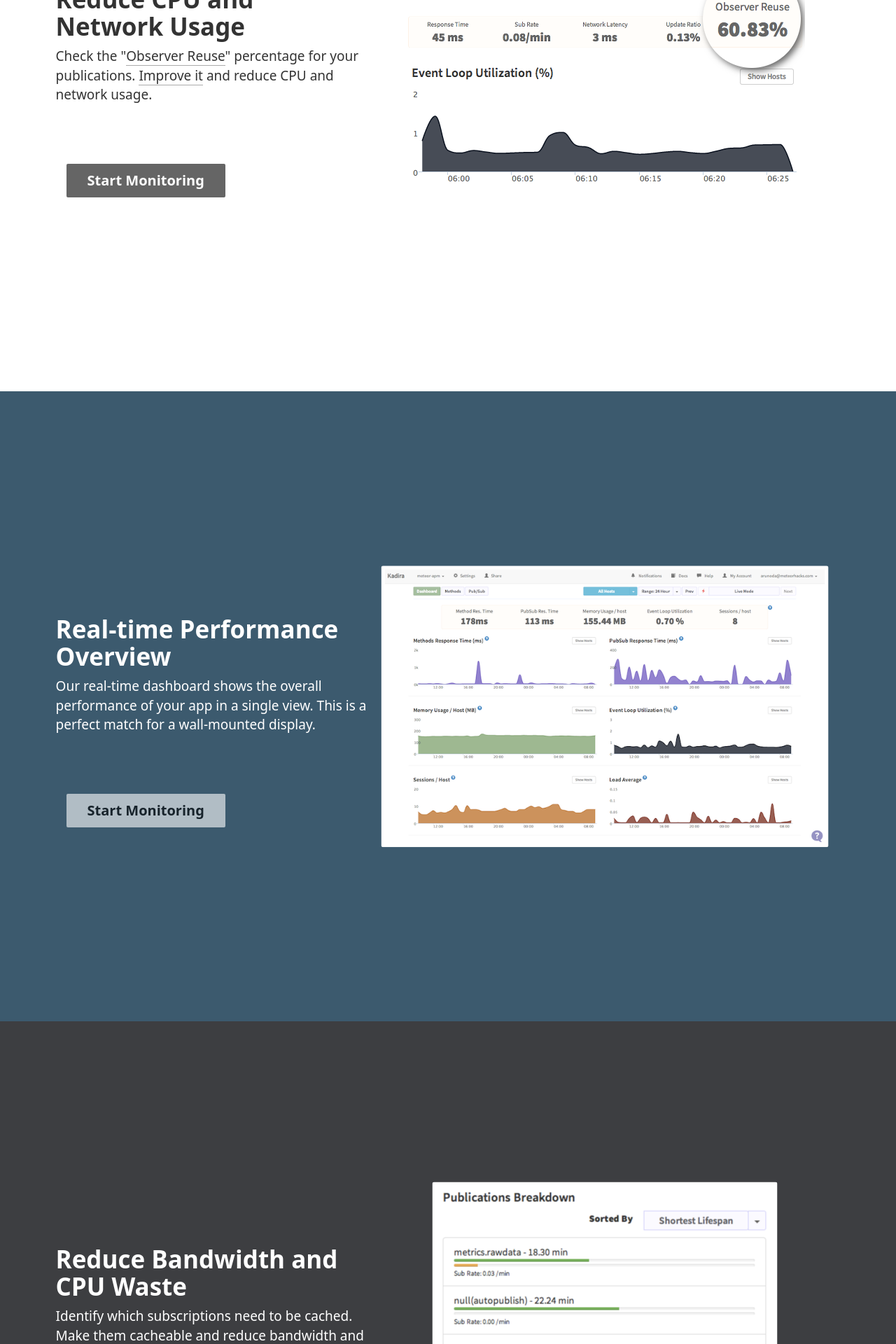
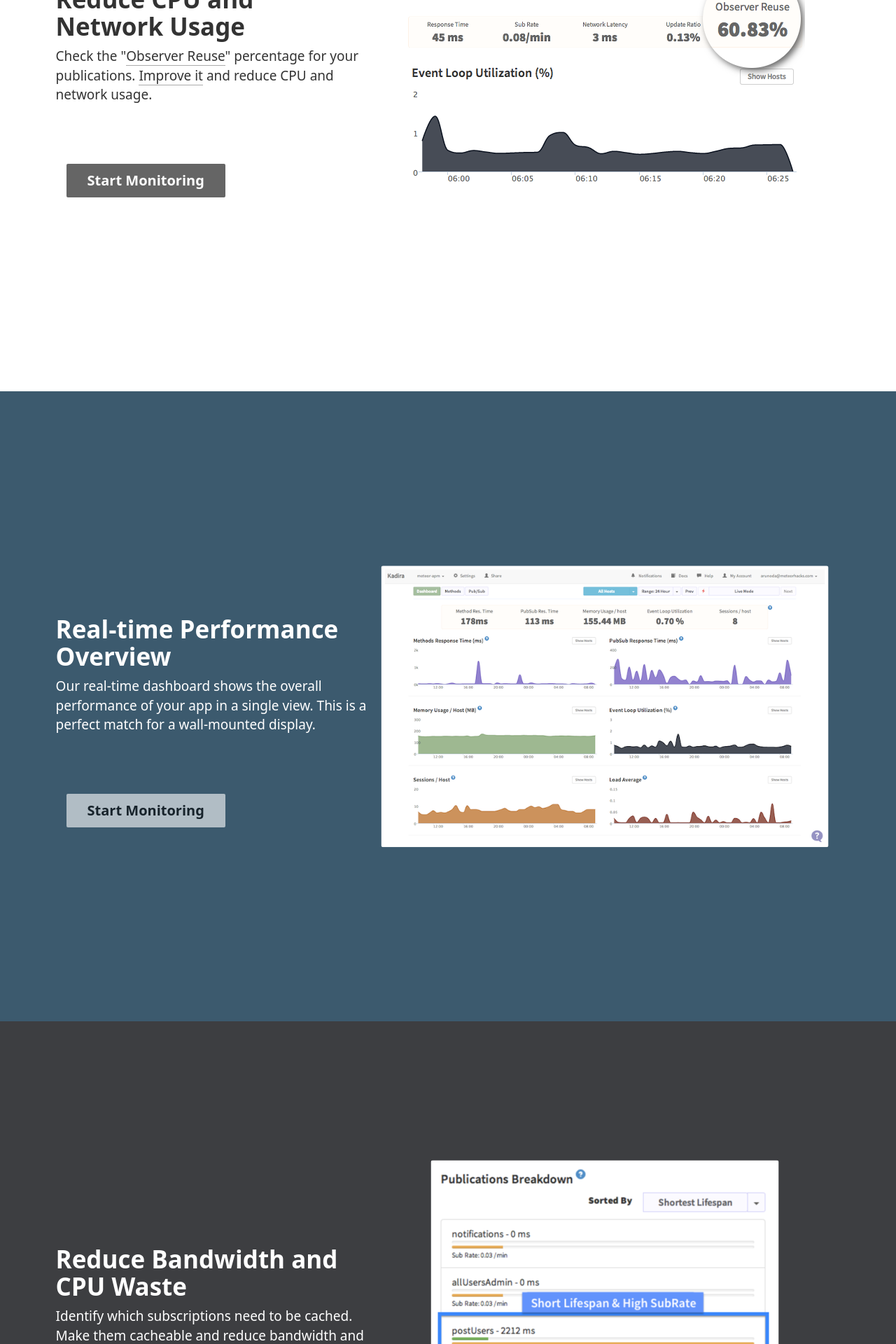
Before and after one commit to kadiraio/kadiraio.github.io, a Jekyll site: the page built from index.html, in a window 1280 px wide. Shown: the part 4480-6400 px from the top of the page at 70% size. Built offline with Jekyll 4.4.1, drawn with Linux system fonts in a browser that asks for light colours; the list of posts is cut into pages by our own code.

Commit message:
updated images

```diff
--- a/_layouts/home.html
+++ b/_layouts/home.html
@@ -186,7 +186,7 @@
           <a href="/pricing.html" class="btn btn-default btn-connect">Start Monitoring</a>
         </div>
         <div class="images full-page">
-          <img src="images/screenshots/ux.png" alt="Publication beakdown sorted by shortest lifespan" class="single">
+          <img src="images/screenshots/short-lifespan.png" alt="Publication beakdown sorted by shortest lifespan" class="single">
         </div>
       </div>
     </div>
```
Also changed, not shown: images/screenshots/short-lifespan.png (added).
